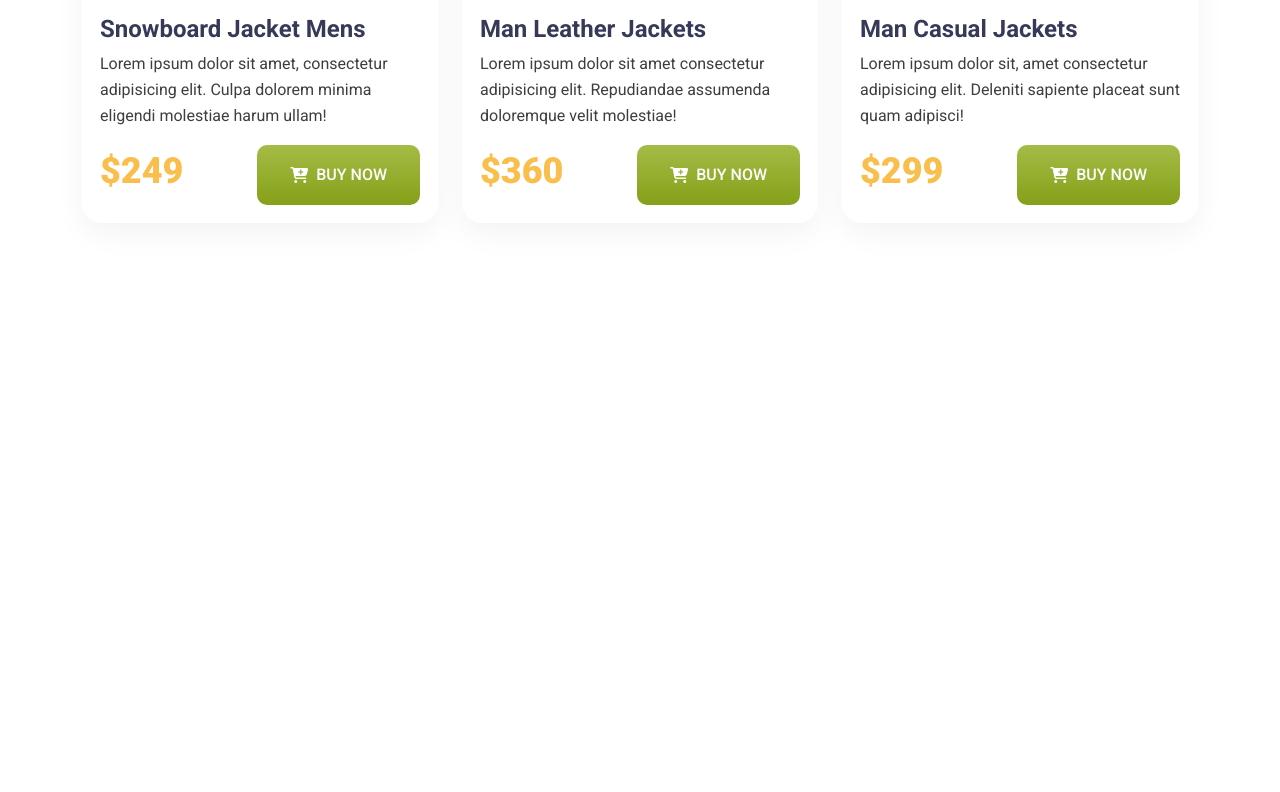
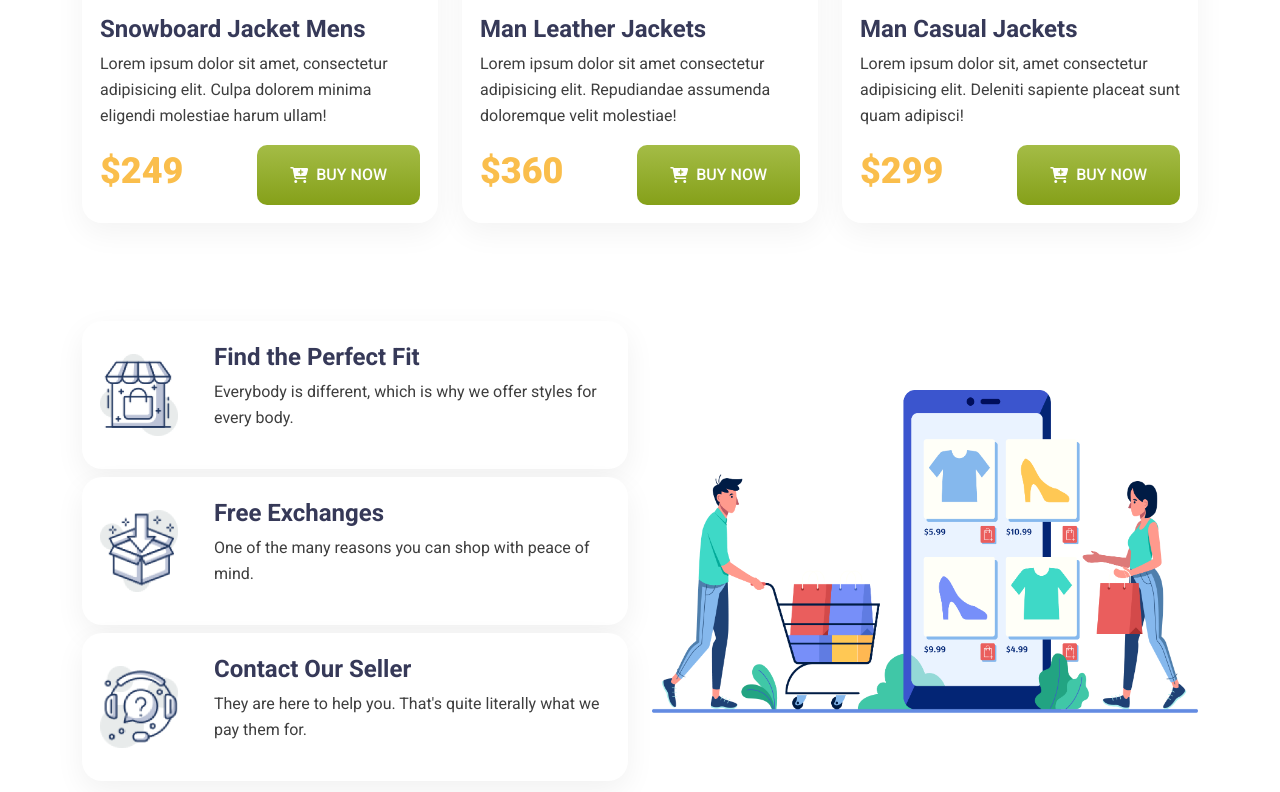
Before and after one commit to Habidhossen/Penguin-Fashion, a plain HTML site: page index.html in a window 1280 px wide. Shown: the part 1890-2682 px from the top of the page. Before the commit the page ends 2173 px from the top, so only its background shows below. Drawn offline with Linux system fonts and the light colour scheme.

Commit message:
code added

```diff
--- a/css/style.css
+++ b/css/style.css
@@ -126,3 +126,38 @@ header {
   line-height: 42px;
   color: #fabe4c;
 }
+
+/* ////////// */
+.bottom-left-div {
+  display: flex;
+  align-items: center;
+  margin: 8px 0;
+  padding: 22px 18px;
+  background-color: white;
+  /* width: 489px;
+  height: 135px; */
+  width: 100%;
+  border-radius: 20px;
+  box-shadow: 0px 10px 30px rgba(0, 0, 0, 0.06);
+}
+.icon img {
+  width: 78px;
+  height: 82px;
+}
+.info {
+  margin-left: 36px;
+}
+.info h3 {
+  font-family: "Roboto", sans-serif;
+  font-weight: bold;
+  font-size: 24px;
+  line-height: 28px;
+  color: #363958;
+}
+.info p {
+  font-family: "Roboto", sans-serif;
+  font-weight: normal;
+  font-size: 16px;
+  line-height: 26px;
+  color: #3e3e3e;
+}
--- a/index.html
+++ b/index.html
@@ -306,6 +306,59 @@
         </div>
       </section>
       <!-- man collection end here -->
+
+      <!-- bottom section start here -->
+      <section>
+        <div class="container" style="margin: 90px auto">
+          <div class="row justify-content-center align-items-center">
+            <div class="col-6">
+              <!-- bottom left div -->
+              <div class="bottom-left-div">
+                <div class="icon">
+                  <img src="images/house.png" alt="" />
+                </div>
+                <div class="info">
+                  <h3>Find the Perfect Fit</h3>
+                  <p>
+                    Everybody is different, which is why we offer styles for
+                    every body.
+                  </p>
+                </div>
+              </div>
+              <!-- bottom left div -->
+              <div class="bottom-left-div">
+                <div class="icon">
+                  <img src="images/box.png" alt="" />
+                </div>
+                <div class="info">
+                  <h3>Free Exchanges</h3>
+                  <p>
+                    One of the many reasons you can shop with peace of mind.
+                  </p>
+                </div>
+              </div>
+              <!-- bottom left div -->
+              <div class="bottom-left-div">
+                <div class="icon">
+                  <img src="images/question.png" alt="" />
+                </div>
+                <div class="info">
+                  <h3>Contact Our Seller</h3>
+                  <p>
+                    They are here to help you. That's quite literally what we
+                    pay them for.
+                  </p>
+                </div>
+              </div>
+            </div>
+            <!-- bottom right div -->
+            <div class="col-6">
+              <img src="images/shopping.png" class="w-100" alt="" />
+            </div>
+          </div>
+        </div>
+      </section>
+      <!-- bottom section end here -->
     </main>
 
     <!-- =======================
```
